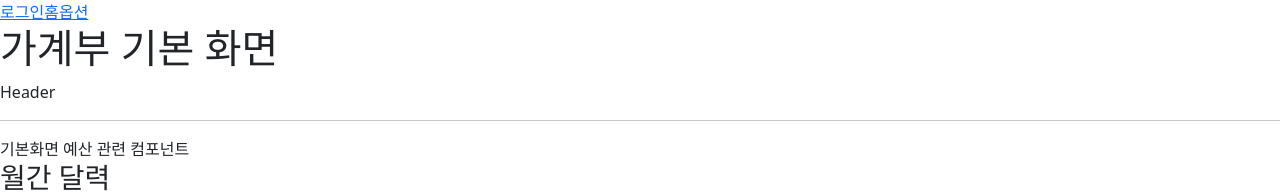
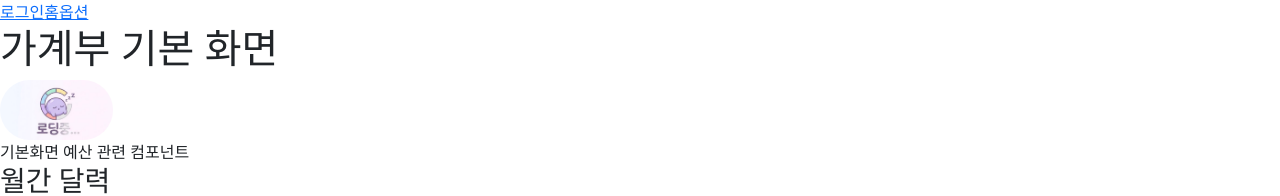
Before and after one commit to kb-28-loading/account-book, a Vue app in the folder skeleton-project/: page /home in a window 1280 px wide. Shown: the top 196 px of the page. Built offline with nearby package versions, Linux system fonts and the light colour scheme; no server answers.

Commit message:
Feat. Header Css 완료. RightNavBar 기능 구현 전

```diff
--- a/skeleton-project/src/components/Header.vue
+++ b/skeleton-project/src/components/Header.vue
@@ -1,7 +1,20 @@
 <template>
   <div>
-    Header
-    <hr />
+    <img src="@/assets/mainLogo.jpg" alt="메인 로고" />
+    <RightNavBar />
   </div>
 </template>
-<script setup></script>
+<script setup>
+import RightNavBar from './RightNavBar.vue';
+</script>
+<style scoped>
+div {
+  display: flex;
+  justify-content: space-between;
+  background-color: white;
+}
+img {
+  width: 113px;
+  border-radius: 60px;
+}
+</style>
```
